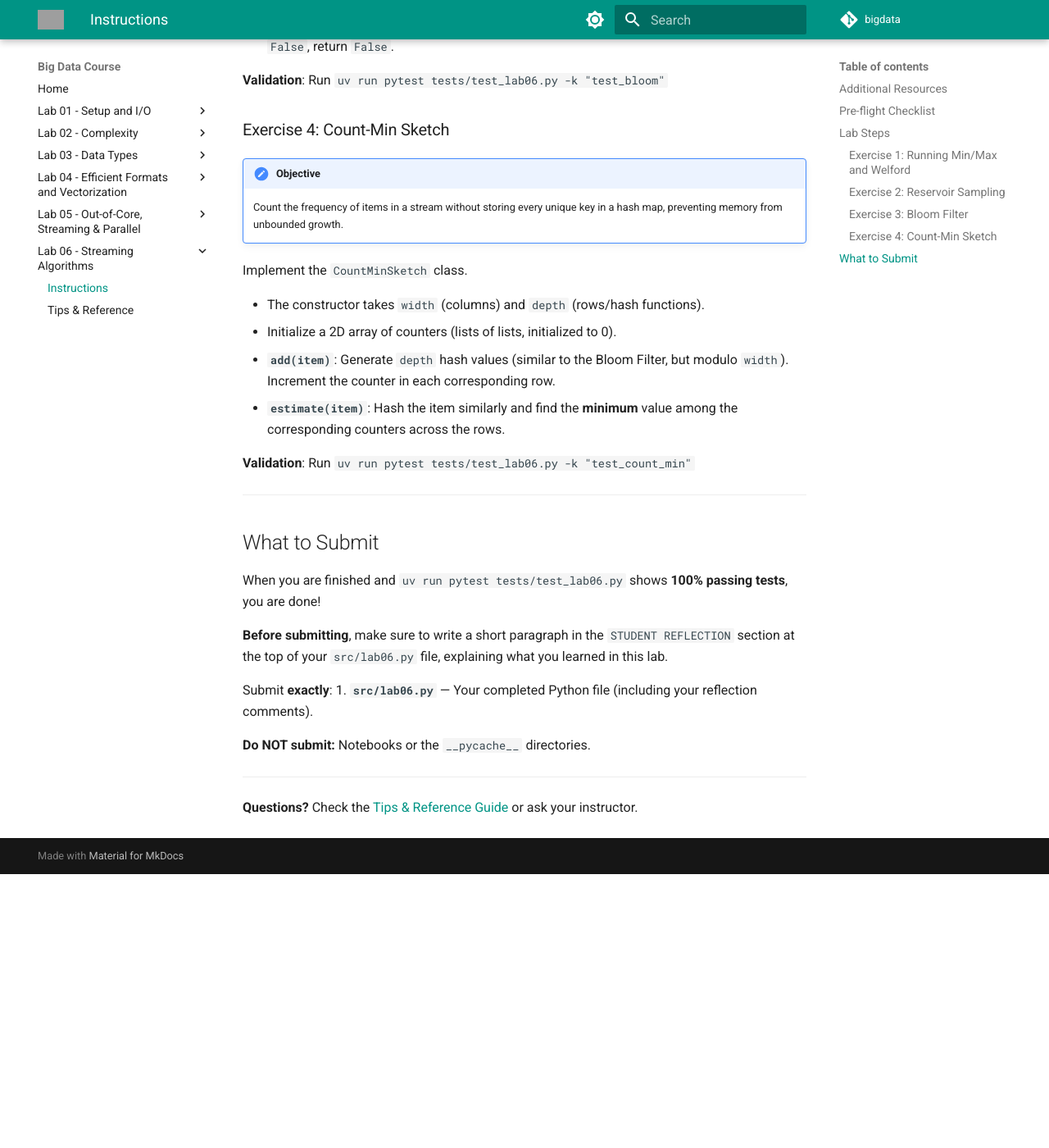
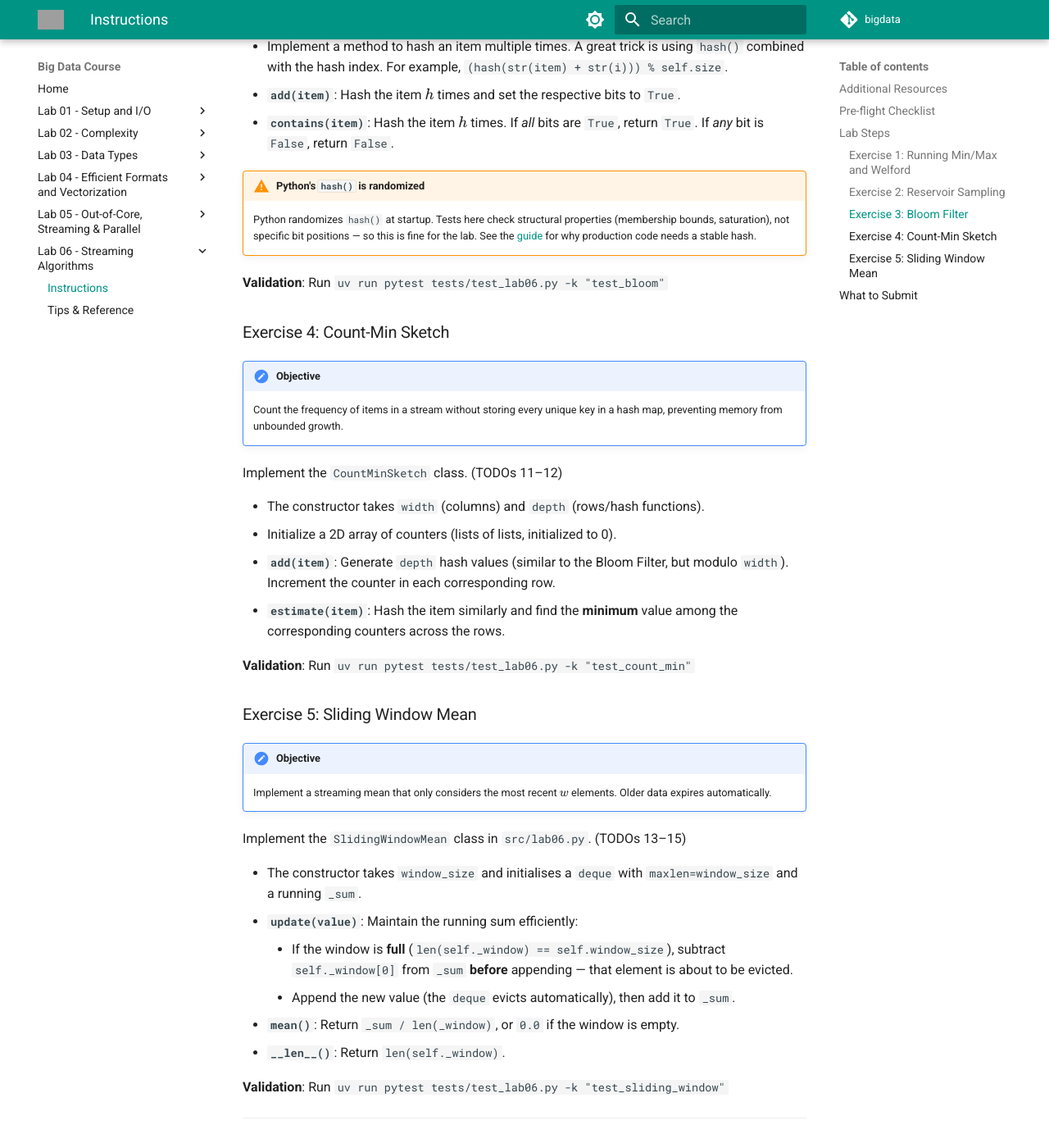
Before and after one commit to alvarodiez20/bigdata, an MkDocs documentation site: the page built from docs/labs/lab06_instructions.md, in a window 1280 px wide and 1400 px high, scrolled down 2284 px. Shown: the whole window at 82% size. Built offline with MkDocs 1.6.1 and Material for MkDocs 9.7.7, drawn with Linux system fonts in a browser that asks for light colours; comment, search, counter and statistics services are not loaded; before the commit the page ends 3350 px from its top, so only the background shows below that; some of the changed text lies outside the part shown; grey boxes are pictures that could not be loaded.

Commit message:
Added a new exercise on lab 06, everything looks good.

```diff
--- a/docs/labs/lab06_instructions.md
+++ b/docs/labs/lab06_instructions.md
@@ -34,8 +34,13 @@ Your mission is to replace the `NotImplementedError("TODO: ...")` in the classes
 !!! objective
     Implement basic streaming statistics that maintain properties of a stream using $O(1)$ memory. Welford's algorithm is a robust way to avoid numerical instability when computing variance in a single pass.
 
-1. **`RunningMinMax`**: Open `src/lab06.py` and implement the `update(value)`, `min()`, and `max()` methods.
-2. **`WelfordStats`**: Implement Welford's algorithm for online mean and variance. The `update(value)` method must do the $O(1)$ update step. Ensure `mean()`, `variance()`, and `std()` return the correct values, and handle the edge cases for empty or $n=1$ sequences.
+1. **`RunningMinMax`**: Open `src/lab06.py` and implement the `update(value)`, `min()`, and `max()` methods. (TODOs 1–3)
+2. **`WelfordStats`**: Implement Welford's algorithm for online mean and variance. The `update(value)` method must do the $O(1)$ update step. Ensure `mean()`, `variance()`, and `std()` return the correct values, and handle the edge cases for empty or $n=1$ sequences. (TODOs 4–7)
+
+    For `variance()`, structure your guard clauses in this order:
+    1. If `count == 0`, return `0.0`.
+    2. If `count == 1` **and** `sample is True`, return `0.0` (N-1 = 0 is undefined).
+    3. Otherwise divide `M2` by `(count - 1)` or `count`.
 
 **Validation**: Run `uv run pytest tests/test_lab06.py -k "test_welford or test_min_max"`
 
@@ -57,13 +62,18 @@ Implement the `ReservoirSampling` class in `src/lab06.py`.
 !!! objective
     Develop a fast, probabilistic data structure that can check for set membership using minimal memory space, at the cost of a small false positive rate.
 
-Implement the `BloomFilter` class.
+Implement the `BloomFilter` class. (TODOs 9–10)
 
 - The constructor provides `size` (number of bits) and `num_hash_functions`.
 - A simple `list` of booleans (or integers `0`/`1`) is sufficient for the bit array representation in Python.
 - Implement a method to hash an item multiple times. A great trick is using `hash()` combined with the hash index. For example, `(hash(str(item) + str(i))) % self.size`.
 - **`add(item)`**: Hash the item $h$ times and set the respective bits to `True`.
 - **`contains(item)`**: Hash the item $h$ times. If *all* bits are `True`, return `True`. If *any* bit is `False`, return `False`.
+
+!!! warning "Python's `hash()` is randomized"
+    Python randomizes `hash()` at startup. Tests here check structural properties
+    (membership bounds, saturation), not specific bit positions — so this is fine for
+    the lab. See the [guide](lab06_guide.md) for why production code needs a stable hash.
 
 **Validation**: Run `uv run pytest tests/test_lab06.py -k "test_bloom"`
 
@@ -72,7 +82,7 @@ Implement the `BloomFilter` class.
 !!! objective
     Count the frequency of items in a stream without storing every unique key in a hash map, preventing memory from unbounded growth.
 
-Implement the `CountMinSketch` class.
+Implement the `CountMinSketch` class. (TODOs 11–12)
 
 - The constructor takes `width` (columns) and `depth` (rows/hash functions).
 - Initialize a 2D array of counters (lists of lists, initialized to 0).
@@ -80,6 +90,22 @@ Implement the `CountMinSketch` class.
 - **`estimate(item)`**: Hash the item similarly and find the **minimum** value among the corresponding counters across the rows.
 
 **Validation**: Run `uv run pytest tests/test_lab06.py -k "test_count_min"`
+
+### Exercise 5: Sliding Window Mean
+
+!!! objective
+    Implement a streaming mean that only considers the most recent $w$ elements. Older data expires automatically.
+
+Implement the `SlidingWindowMean` class in `src/lab06.py`. (TODOs 13–15)
+
+- The constructor takes `window_size` and initialises a `deque` with `maxlen=window_size` and a running `_sum`.
+- **`update(value)`**: Maintain the running sum efficiently:
+    - If the window is **full** (`len(self._window) == self.window_size`), subtract `self._window[0]` from `_sum` **before** appending — that element is about to be evicted.
+    - Append the new value (the `deque` evicts automatically), then add it to `_sum`.
+- **`mean()`**: Return `_sum / len(_window)`, or `0.0` if the window is empty.
+- **`__len__()`**: Return `len(self._window)`.
+
+**Validation**: Run `uv run pytest tests/test_lab06.py -k "test_sliding_window"`
 
 ---
 
```
Also changed, not shown: other parts of docs/labs/lab06_instructions.md (+2 -2 lines), docs/labs/lab06_guide.md (+39 -0 lines), 2 other files.
